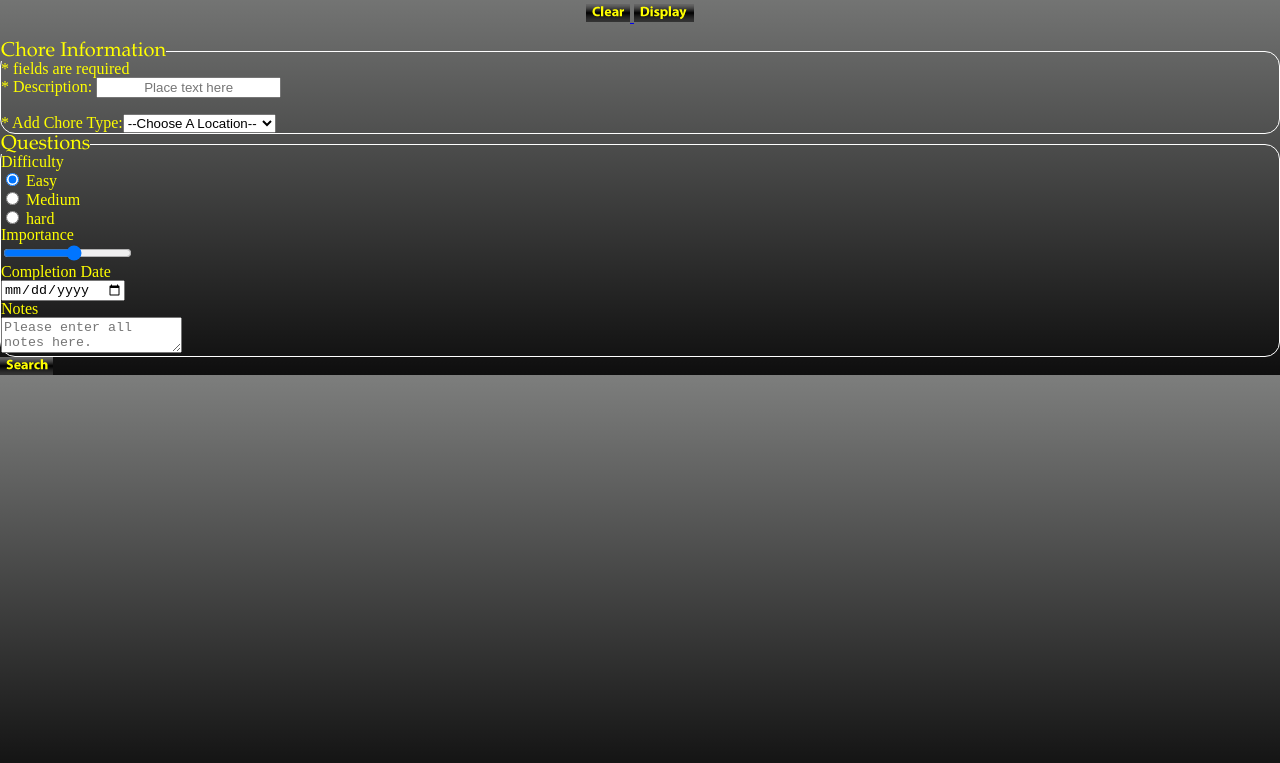
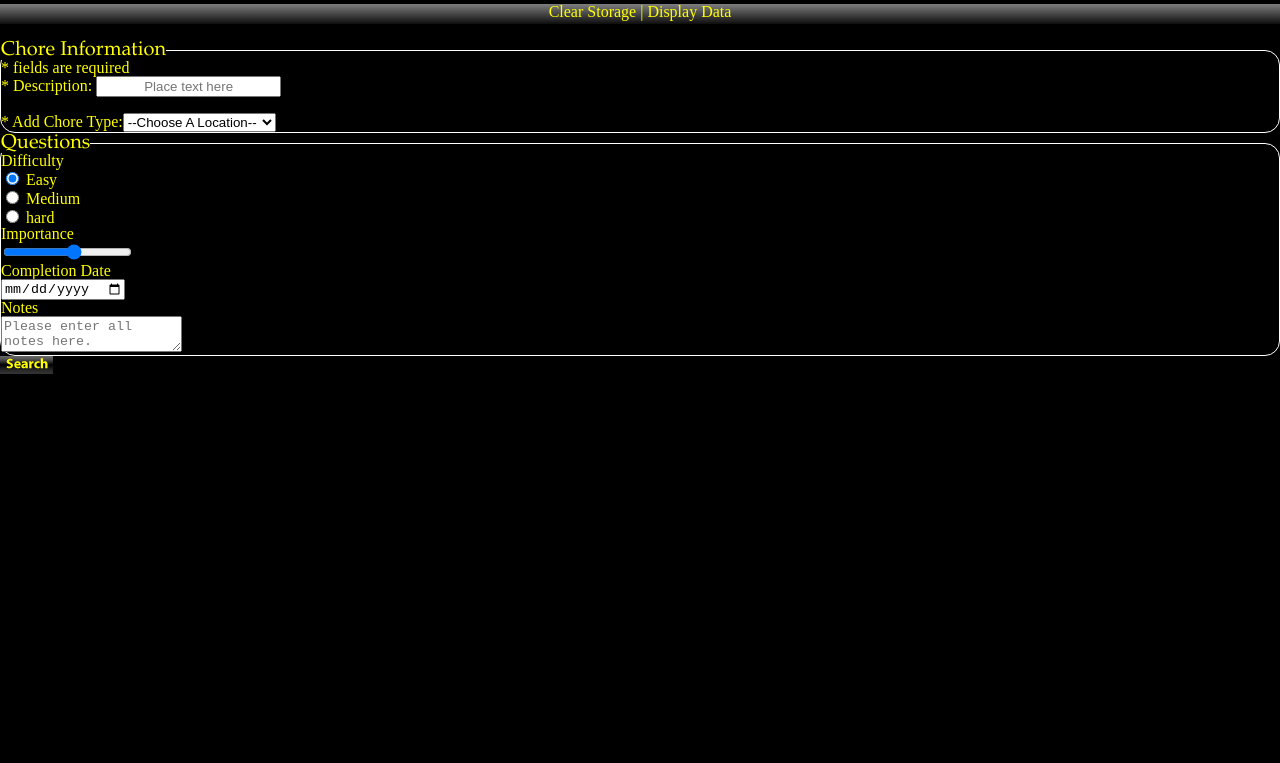
Before and after one commit to r69592/Black_James_MIU_project_1, a plain HTML site: page additem.html in a window 1280 px wide. Shown: the part 37-800 px from the top of the page. Drawn offline with Linux system fonts and the light colour scheme.

Commit message:
changing from images to css for my nav.

```diff
--- a/additem.html
+++ b/additem.html
@@ -28,15 +28,13 @@
             <br />
         <!-- This is my link section! -->
         <nav>
-            <a href="#" id="clearStorage">
-                <img src="images/clearButton.png">
-            </a>
-            <a href="#" id="displayData">
-                <img src="images/displayButton.png">
-            </a>
-            <a href="additem.html" id="addNewChore" style="display: none;">
-                <img src="images/newChoreButton.png">
-            </a>
+
+            <a href="#" id="clearStorage"           class="navLinks">Clear Storage</a>
+
+            <a href="#" id="displayData"            class="navLinks">| Display Data</a>
+
+            <a href="additem.html" id="addNewChore" class="navLinks" style="display: none;">| New Item</a>
+
         </nav>
         <br />
         <!-- This starts my form with all buttons,radios,selectBox,etc. -->
--- a/css/style.css
+++ b/css/style.css
@@ -20,6 +20,24 @@ html,img,body,div,span,h1,p,a,em,ul,li,fieldset,form,label,legend,article,header
     background-color: black;
 }
 body {
+    background-color: black;
+
+}
+
+.navLinks {
+    color: yellow;
+    text-decoration: none;
+    display: inline;
+
+
+
+}
+nav {
+    width: 100%;
+    height: 20px;
+    text-align: center;
+
+    background: rgb(125,126,125); /* Old browsers */
     background: -moz-linear-gradient(top, rgba(125,126,125,1) 0%, rgba(14,14,14,1) 100%); /* FF3.6+ */
     background: -webkit-gradient(linear, left top, left bottom, color-stop(0%,rgba(125,126,125,1)), color-stop(100%,rgba(14,14,14,1))); /* Chrome,Safari4+ */
     background: -webkit-linear-gradient(top, rgba(125,126,125,1) 0%,rgba(14,14,14,1) 100%); /* Chrome10+,Safari5.1+ */
@@ -28,8 +46,8 @@ body {
     background: linear-gradient(to bottom, rgba(125,126,125,1) 0%,rgba(14,14,14,1) 100%); /* W3C */
     filter: progid:DXImageTransform.Microsoft.gradient( startColorstr='#7d7e7d', endColorstr='#0e0e0e',GradientType=0 ); /* IE6-9 */
 
+}
 
-}
 #choreList {
     background-color: black;
     margin: none;
@@ -66,18 +84,12 @@ legend {
     background-color: transparent ;
 }
 
-
-nav{
-    text-align: center;
-}
-
-
 #errors li {
     color: red;
     font-size: 16px;
 }
 a {
-    a:link {color:#FF0000;}      /* unvisited link */
+    a:link {color: yellow;}      /* unvisited link */
     a:visited {color:#00FF00;}  /* visited link */
     a:hover {color:#FF00FF;}  /* mouse over link */
     a:active {color:#0000FF;}  /* selected link */
```
Also changed, not shown: 1 other file.
